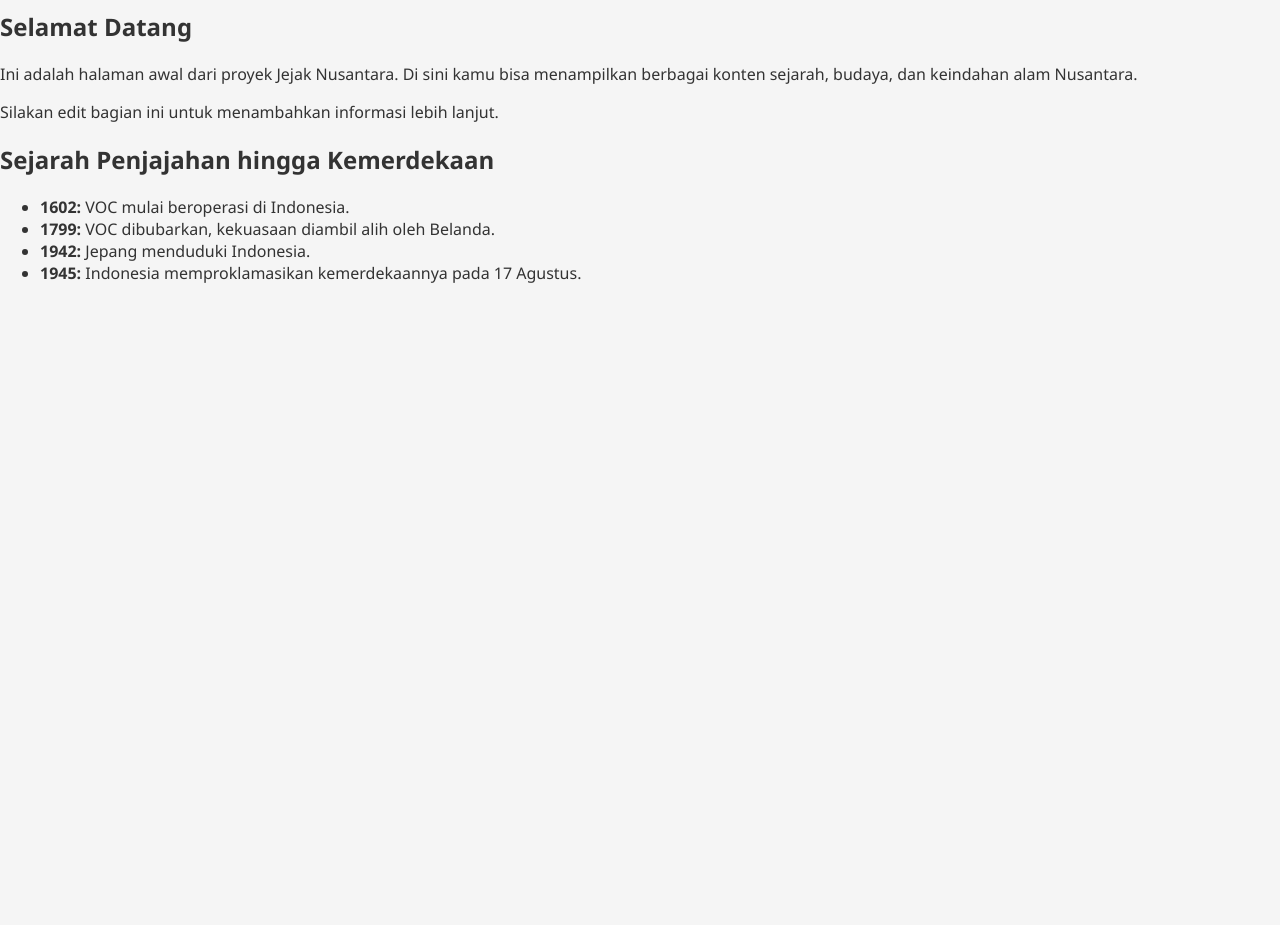
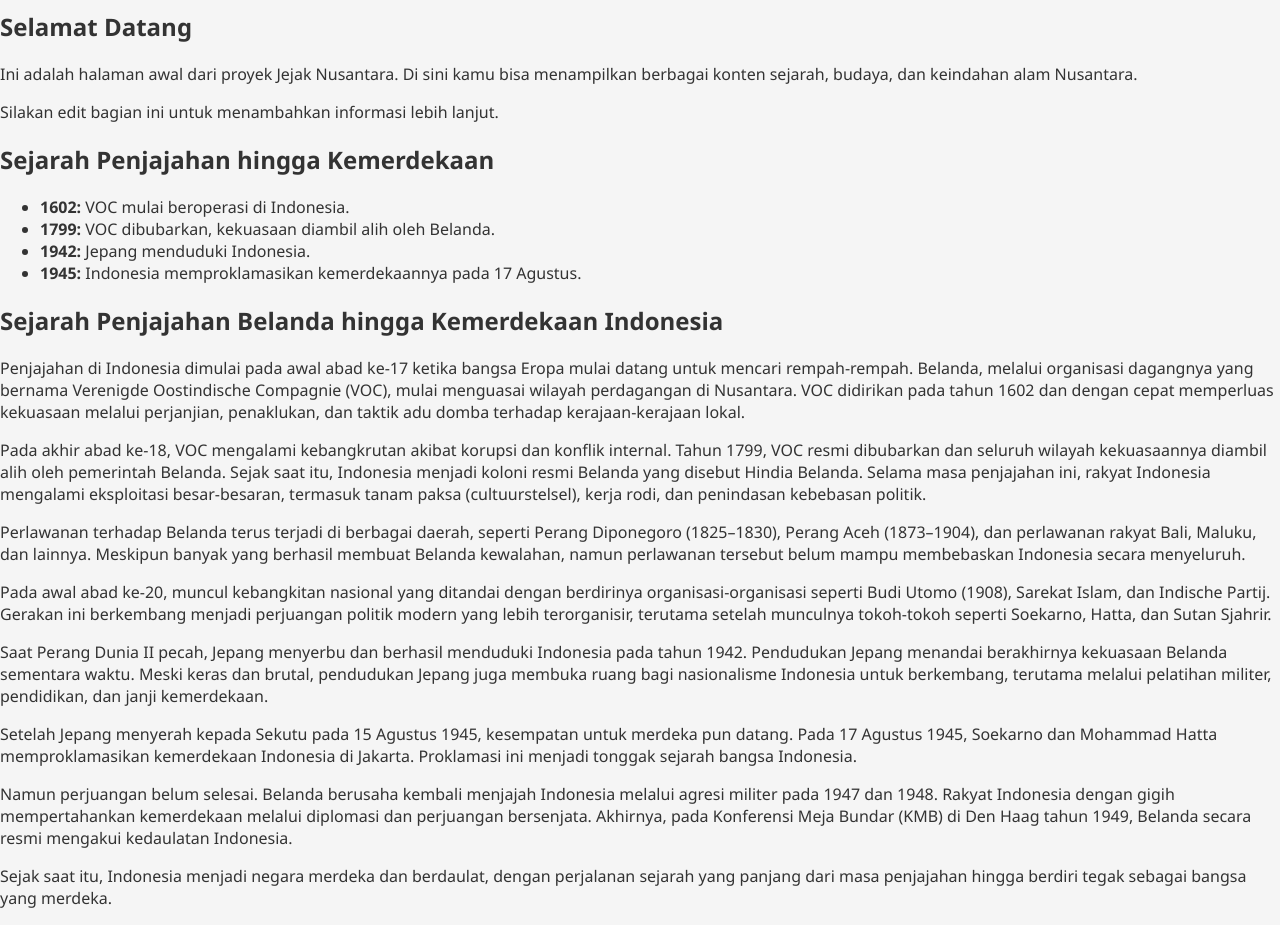
Before and after one commit to jioginting/Jejak-nusantara, a website: page index.html in a window 1280 px wide. Shown: the part 684-1609 px from the top of the page. Before the commit the page ends 984 px from the top, so only its background shows below. Drawn offline with Linux system fonts and the light colour scheme.

Commit message:
Update index.html

```diff
--- a/index.html
+++ b/index.html
@@ -79,3 +79,38 @@
     </ul>
   </section>
 </main>
+
+<section>
+  <h2>Sejarah Penjajahan Belanda hingga Kemerdekaan Indonesia</h2>
+  <p>
+    Penjajahan di Indonesia dimulai pada awal abad ke-17 ketika bangsa Eropa mulai datang untuk mencari rempah-rempah. Belanda, melalui organisasi dagangnya yang bernama Verenigde Oostindische Compagnie (VOC), mulai menguasai wilayah perdagangan di Nusantara. VOC didirikan pada tahun 1602 dan dengan cepat memperluas kekuasaan melalui perjanjian, penaklukan, dan taktik adu domba terhadap kerajaan-kerajaan lokal.
+  </p>
+
+  <p>
+    Pada akhir abad ke-18, VOC mengalami kebangkrutan akibat korupsi dan konflik internal. Tahun 1799, VOC resmi dibubarkan dan seluruh wilayah kekuasaannya diambil alih oleh pemerintah Belanda. Sejak saat itu, Indonesia menjadi koloni resmi Belanda yang disebut Hindia Belanda. Selama masa penjajahan ini, rakyat Indonesia mengalami eksploitasi besar-besaran, termasuk tanam paksa (cultuurstelsel), kerja rodi, dan penindasan kebebasan politik.
+  </p>
+
+  <p>
+    Perlawanan terhadap Belanda terus terjadi di berbagai daerah, seperti Perang Diponegoro (1825–1830), Perang Aceh (1873–1904), dan perlawanan rakyat Bali, Maluku, dan lainnya. Meskipun banyak yang berhasil membuat Belanda kewalahan, namun perlawanan tersebut belum mampu membebaskan Indonesia secara menyeluruh.
+  </p>
+
+  <p>
+    Pada awal abad ke-20, muncul kebangkitan nasional yang ditandai dengan berdirinya organisasi-organisasi seperti Budi Utomo (1908), Sarekat Islam, dan Indische Partij. Gerakan ini berkembang menjadi perjuangan politik modern yang lebih terorganisir, terutama setelah munculnya tokoh-tokoh seperti Soekarno, Hatta, dan Sutan Sjahrir.
+  </p>
+
+  <p>
+    Saat Perang Dunia II pecah, Jepang menyerbu dan berhasil menduduki Indonesia pada tahun 1942. Pendudukan Jepang menandai berakhirnya kekuasaan Belanda sementara waktu. Meski keras dan brutal, pendudukan Jepang juga membuka ruang bagi nasionalisme Indonesia untuk berkembang, terutama melalui pelatihan militer, pendidikan, dan janji kemerdekaan.
+  </p>
+
+  <p>
+    Setelah Jepang menyerah kepada Sekutu pada 15 Agustus 1945, kesempatan untuk merdeka pun datang. Pada 17 Agustus 1945, Soekarno dan Mohammad Hatta memproklamasikan kemerdekaan Indonesia di Jakarta. Proklamasi ini menjadi tonggak sejarah bangsa Indonesia.
+  </p>
+
+  <p>
+    Namun perjuangan belum selesai. Belanda berusaha kembali menjajah Indonesia melalui agresi militer pada 1947 dan 1948. Rakyat Indonesia dengan gigih mempertahankan kemerdekaan melalui diplomasi dan perjuangan bersenjata. Akhirnya, pada Konferensi Meja Bundar (KMB) di Den Haag tahun 1949, Belanda secara resmi mengakui kedaulatan Indonesia.
+  </p>
+
+  <p>
+    Sejak saat itu, Indonesia menjadi negara merdeka dan berdaulat, dengan perjalanan sejarah yang panjang dari masa penjajahan hingga berdiri tegak sebagai bangsa yang merdeka.
+  </p>
+</section>
```
